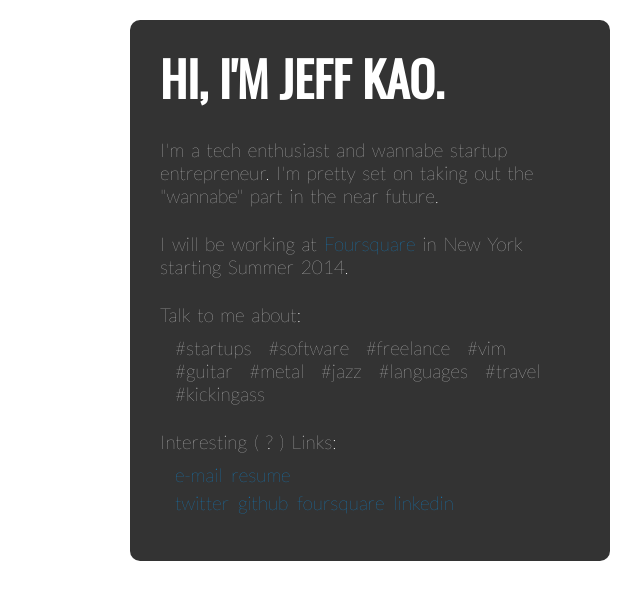
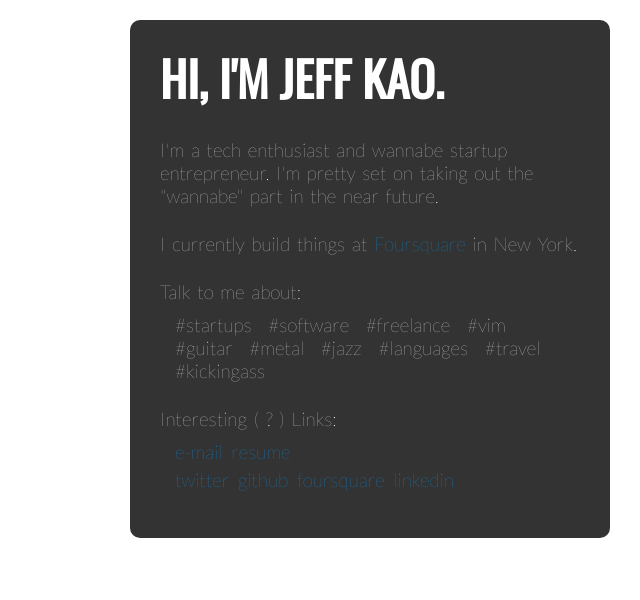
Before and after one commit to jkao/jkao.github.io, a Jekyll site: the page index.html, which Jekyll copies as it is, in a window 1280 px wide. Shown: the top 600 px of the page, without its empty margins (640-1280 px from the left). Built offline with Jekyll 4.4.1, drawn with Linux system fonts in a browser that asks for light colours; nearby versions of some CDN libraries.

Commit message:
Update copy

```diff
--- a/index.html
+++ b/index.html
@@ -25,9 +25,9 @@
           </p>
 
           <p>
-            I will be working at
+            I currently build things at
             <a href="http://foursquare.com" target="_blank">Foursquare</a>
-            in New York starting Summer 2014.
+            in New York.
           </p>
 
           <p>
```
